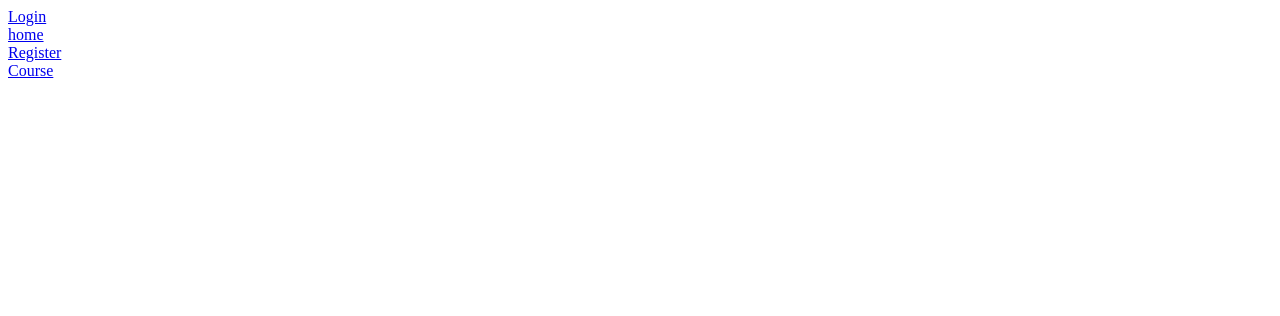
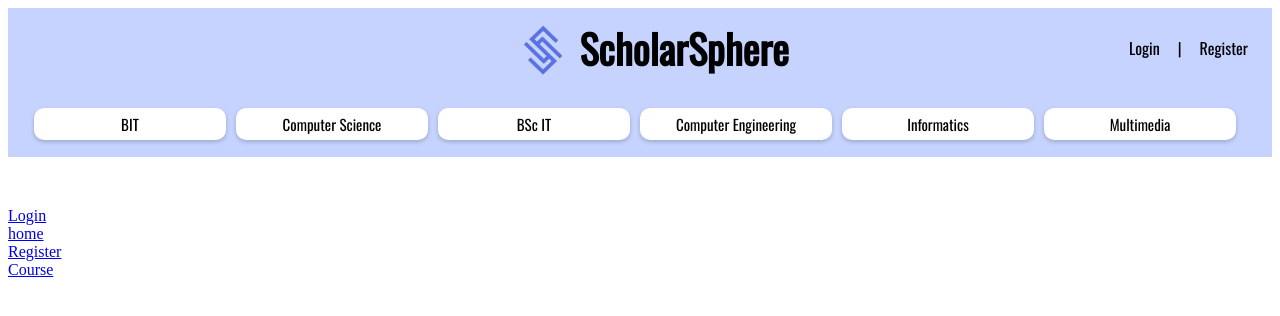
Before and after one commit to frightningframes/frightningframes.github.io, an Angular app: page /navbar in a window 1280 px wide. Before the commit this address led to /. Shown: the top 316 px of the page. Built offline with nearby package versions, Linux system fonts and the light colour scheme.

Commit message:
navbar created

```diff
--- a/src/app/app-routing.module.ts
+++ b/src/app/app-routing.module.ts
@@ -4,12 +4,14 @@ import { LoginComponent } from './login/login.component';
 import { RegisterComponent } from './register/register.component';
 import { HomeComponent } from './home/home.component';
 import { CoursesComponent } from './courses/courses.component';
+import { NavbarComponent } from './navbar/navbar.component';
 
 const routes: Routes = [
   { path: 'login', component: LoginComponent },
 { path: 'register', component: RegisterComponent },
 { path: 'home', component: HomeComponent },
-{ path: 'course', component: CoursesComponent }
+{ path: 'course', component: CoursesComponent },
+{ path: 'navbar', component: NavbarComponent }
 ];
 
 @NgModule({
--- a/src/app/app.module.ts
+++ b/src/app/app.module.ts
@@ -7,6 +7,7 @@ import { LoginComponent } from './login/login.component';
 import { RegisterComponent } from './register/register.component';
 import { HomeComponent } from './home/home.component';
 import { CoursesComponent } from './courses/courses.component';
+import { NavbarComponent } from './navbar/navbar.component';
 
 @NgModule({
   declarations: [
@@ -14,7 +15,8 @@ import { CoursesComponent } from './courses/courses.component';
     LoginComponent,
     RegisterComponent,
     HomeComponent,
-    CoursesComponent
+    CoursesComponent,
+    NavbarComponent
   ],
   imports: [
     BrowserModule,
--- /dev/null
+++ b/src/app/navbar/navbar.component.css
@@ -0,0 +1,110 @@
+header {
+    background-color: #C5D3FE;
+    color: white;
+    display: flex;
+    justify-content: space-between;
+    align-items: center;
+    padding: 10px 20px;
+    font-family: 'Oswald', sans-serif;
+   padding-bottom: 30px;
+  }
+
+  /* Center-align the title */
+.centered-title {
+    color: black;
+    text-align: center;
+    font-size: 20px;
+    margin-left: 38vw;
+    display:flex;
+    align-items: center;
+    flex-grow: 1; /* Expand and center the title within the available space */
+  }
+
+  .logo {
+    width: 55px; /* Adjust the width as needed */
+    height: 55px; /* Adjust the height as needed */
+    margin-right: 10px
+  }
+
+  /* Style for the title itself */
+  .centered-title h1 {
+    margin: 0; /* Remove default margin */
+  }
+
+
+  .right-links {
+    display: flex;
+  }
+
+  .right-links a {
+    margin-left: 10px;
+    color: black;
+    text-decoration: none;
+    padding: 5px 4px;
+    border-radius: 5px;
+    cursor: pointer;
+    font-family: 'Oswald', sans-serif;
+    cursor: pointer;
+  }
+
+  .page-nav {
+    list-style: none;
+    display: flex;
+    justify-content: center; /* Center-align the page navigation buttons */
+    padding: 0;
+    margin: 0;
+  }
+
+  .page-nav li {
+    margin-right: 10px;
+
+  }
+
+  .page-nav a {
+    text-decoration: none;
+    color: #333;
+  }
+
+  .page-nav a.active {
+    background-color: #556FFF; /* Change to black */
+    color: white; /* Change text color to white */
+    border-radius: 5px;
+  }
+
+  nav {
+    margin-bottom: 50px;
+  }
+
+  nav ul {
+    list-style: none;
+    display: flex;
+    padding-bottom: 10px;
+    background-color: #C5D3FE;
+  }
+  .one {
+    margin-left: 50px
+  }
+  nav li {
+    margin-right: 60px;
+    text-align: center;
+  }
+
+  nav a {
+    text-decoration: none;
+    color: #333;
+  }
+
+  .pagebut {
+    width: 15vw;
+    /* padding-left: 25px;
+    padding-right: 25px; */
+    padding-top: 5px;
+    padding-bottom: 5px;
+    margin-bottom: 7px;
+    background-color: white;
+    border-radius: 10px;
+    border: none;
+    box-shadow: 0 2px 4px rgba(0, 0, 0, 0.2);
+    font-family: 'Oswald', sans-serif;
+    font-size: 15px;
+  }
--- /dev/null
+++ b/src/app/navbar/navbar.component.html
@@ -0,0 +1,27 @@
+<header>
+    <link href="https://fonts.googleapis.com/css2?family=Oswald&display=swap" rel="stylesheet">
+    <!-- Logo or website name -->
+    <div class="centered-title">
+        <img src="assets/LogoTrans.png" alt="Your Logo" class="logo">
+        <h1>ScholarSphere</h1>
+    </div>
+
+    <!-- Sign In and Sign Up buttons on the right -->
+    <div class="right-links">
+      <a routerLink="/login">Login</a>
+      <a>|</a>
+      <a routerLink="/register">Register</a>
+    </div>
+  </header>
+
+  <!-- Page navigation buttons -->
+  <nav>
+     <ul class="page-nav">
+        <li><button class="pagebut" routerLink="/login" routerLinkActive="active">BIT</button></li>
+        <li><button class="pagebut" routerLink="/page2"  routerLinkActive="active">Computer Science</button></li>
+        <li><button class="pagebut" routerLink="/page3"  routerLinkActive="active">BSc IT</button></li>
+        <li><button class="pagebut" routerLink="/page4"  routerLinkActive="active">Computer Engineering</button></li>
+        <li><button class="pagebut" routerLink="/page5"  routerLinkActive="active">Informatics</button></li>
+        <li><button class="pagebut" routerLink="/page6"  routerLinkActive="active">Multimedia</button></li>
+      </ul>
+  </nav>
```
Also changed, not shown: src/app/navbar/navbar.component.ts (added, +10 -0 lines), src/assets/LogoTrans.png (added), 1 other file (tests, documents, lock files or other folders).
